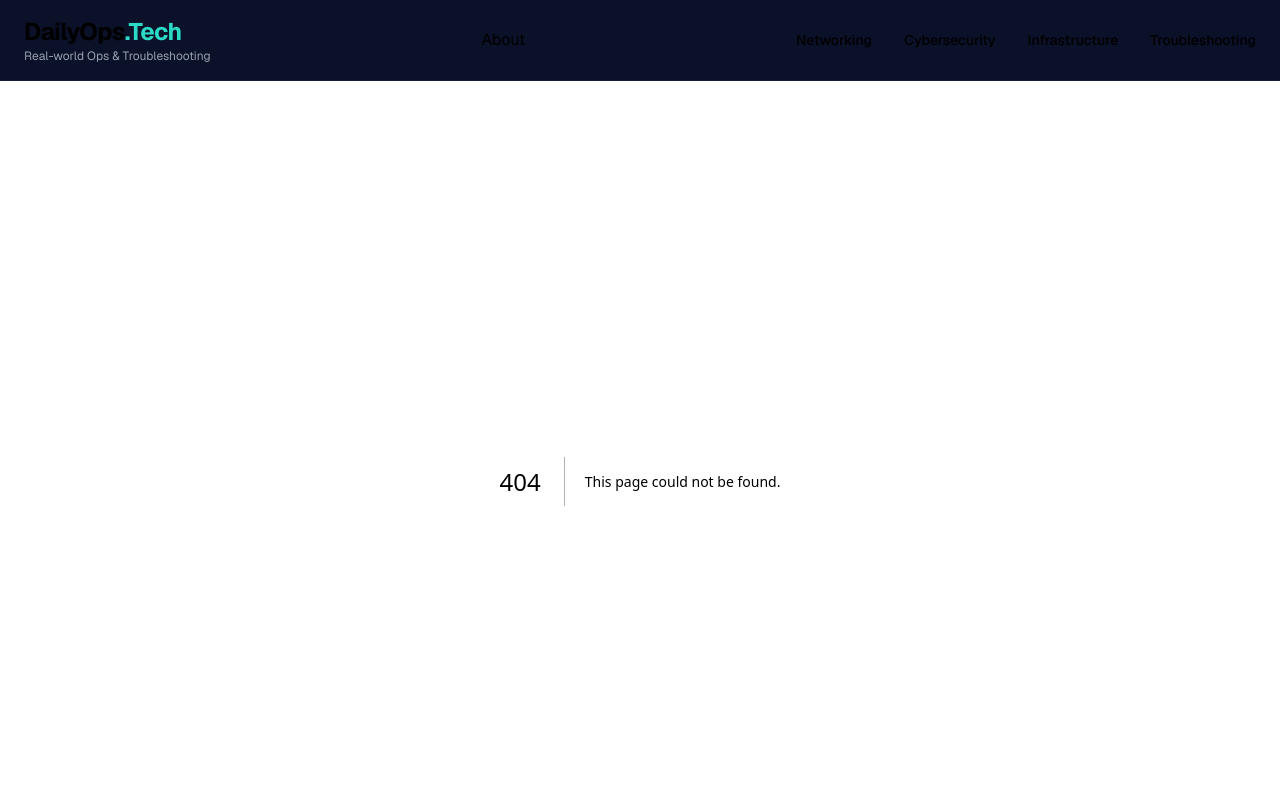
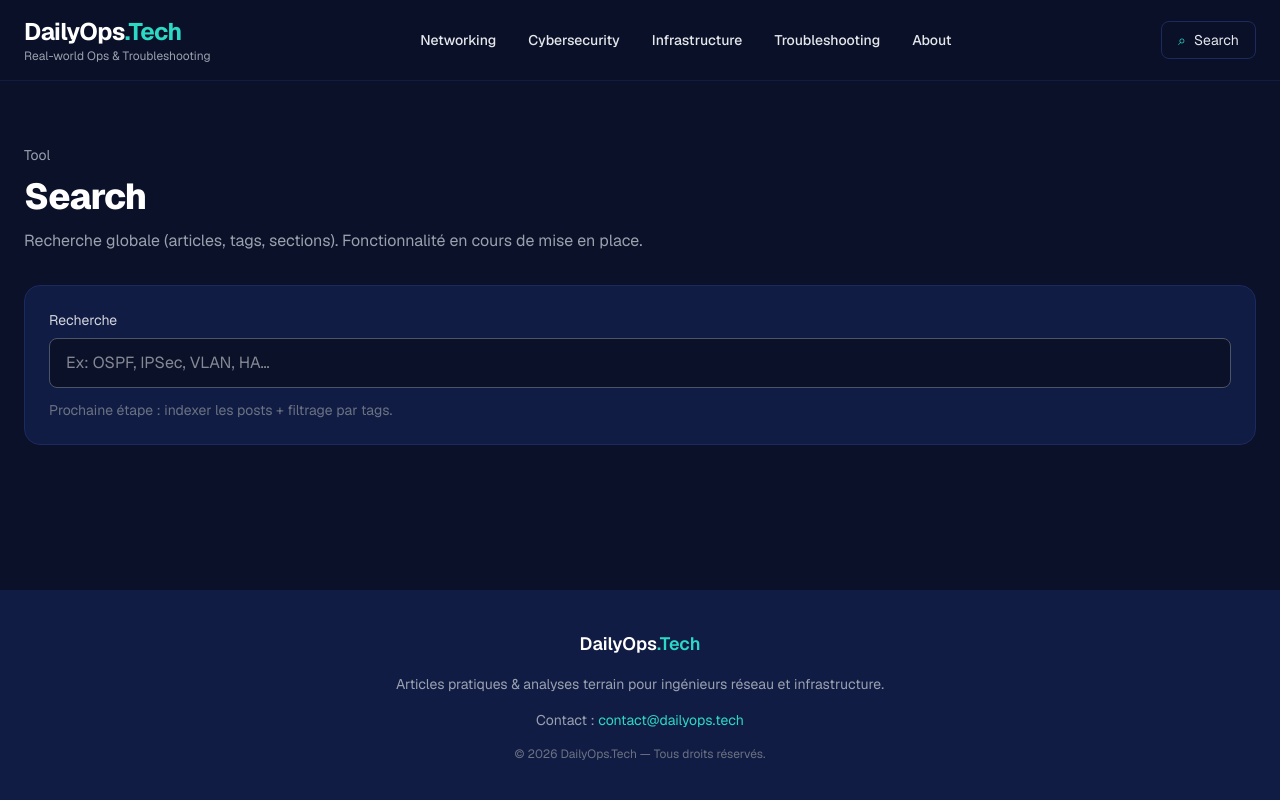
Before and after one commit to lepfsi/DailyOps, a Next.js app in the folder dailyops/: page /search in a window 1280 px wide. Before the commit this address had no page. Shown: the top 800 px of the page. Built offline with nearby package versions, Linux system fonts and the light colour scheme.

Commit message:
Sticky header + add search entry

```diff
--- /dev/null
+++ b/dailyops/src/app/search/page.tsx
@@ -0,0 +1,29 @@
+export const metadata = {
+  title: "Search | DailyOps.Tech",
+  description: "Rechercher dans les articles et ressources DailyOps.",
+};
+
+export default function SearchPage() {
+  return (
+    <div className="container mx-auto px-6 py-16 space-y-8">
+      <header className="space-y-3">
+        <p className="text-sm text-gray-400">Tool</p>
+        <h1 className="text-4xl font-extrabold tracking-tight">Search</h1>
+        <p className="text-gray-400 max-w-2xl">
+          Recherche globale (articles, tags, sections). Fonctionnalité en cours de mise en place.
+        </p>
+      </header>
+
+      <div className="bg-[#111C44] border border-[#1b2a60] rounded-2xl p-6">
+        <label className="block text-sm text-gray-300 mb-2">Recherche</label>
+        <input
+          placeholder="Ex: OSPF, IPSec, VLAN, HA…"
+          className="w-full px-4 py-3 rounded-lg bg-[#0A1128] border border-gray-600 focus:outline-none focus:border-[#2BD9C5]"
+        />
+        <p className="mt-3 text-sm text-gray-500">
+          Prochaine étape : indexer les posts + filtrage par tags.
+        </p>
+      </div>
+    </div>
+  );
+}
--- a/dailyops/src/components/Header.tsx
+++ b/dailyops/src/components/Header.tsx
@@ -2,10 +2,10 @@ import Link from "next/link";
 
 export default function Header() {
   return (
-    <header className="bg-[#0A1128] border-b border-[#111C44]">
+    <header className="sticky top-0 z-50 bg-[#0A1128]/90 backdrop-blur border-b border-[#111C44]">
       <div className="container mx-auto px-6 py-4 flex items-center justify-between">
 
-        {/* Logo / Brand */}
+        {/* Brand */}
         <Link href="/" className="flex flex-col">
           <span className="text-2xl font-bold tracking-tight">
             DailyOps<span className="text-[#2BD9C5]">.Tech</span>
@@ -15,26 +15,26 @@ export default function Header() {
           </span>
         </Link>
 
-        <Link href="/about" className="hover:text-[#2BD9C5] transition">
-            About
-        </Link>
+        {/* Nav */}
+        <nav className="hidden md:flex gap-8 text-sm font-medium text-gray-200">
+          <Link href="/networking" className="hover:text-[#2BD9C5] transition">Networking</Link>
+          <Link href="/cybersecurity" className="hover:text-[#2BD9C5] transition">Cybersecurity</Link>
+          <Link href="/infrastructure" className="hover:text-[#2BD9C5] transition">Infrastructure</Link>
+          <Link href="/troubleshooting" className="hover:text-[#2BD9C5] transition">Troubleshooting</Link>
+          <Link href="/about" className="hover:text-[#2BD9C5] transition">About</Link>
+        </nav>
 
-
-        {/* Navigation */}
-        <nav className="hidden md:flex gap-8 text-sm font-medium">
-          <Link href="/networking" className="hover:text-[#2BD9C5] transition">
-            Networking
+        {/* Search */}
+        <div className="flex items-center gap-3">
+          <Link
+            href="/search"
+            className="inline-flex items-center gap-2 px-4 py-2 rounded-lg border border-[#1b2a60] text-sm text-gray-200 hover:border-[#2BD9C5] hover:text-white transition"
+            aria-label="Search"
+          >
+            <span className="text-[#2BD9C5]">⌕</span>
+            Search
           </Link>
-          <Link href="/cybersecurity" className="hover:text-[#2BD9C5] transition">
-            Cybersecurity
-          </Link>
-          <Link href="/infrastructure" className="hover:text-[#2BD9C5] transition">
-            Infrastructure
-          </Link>
-          <Link href="/troubleshooting" className="hover:text-[#2BD9C5] transition">
-            Troubleshooting
-          </Link>
-        </nav>
+        </div>
 
       </div>
     </header>
```
